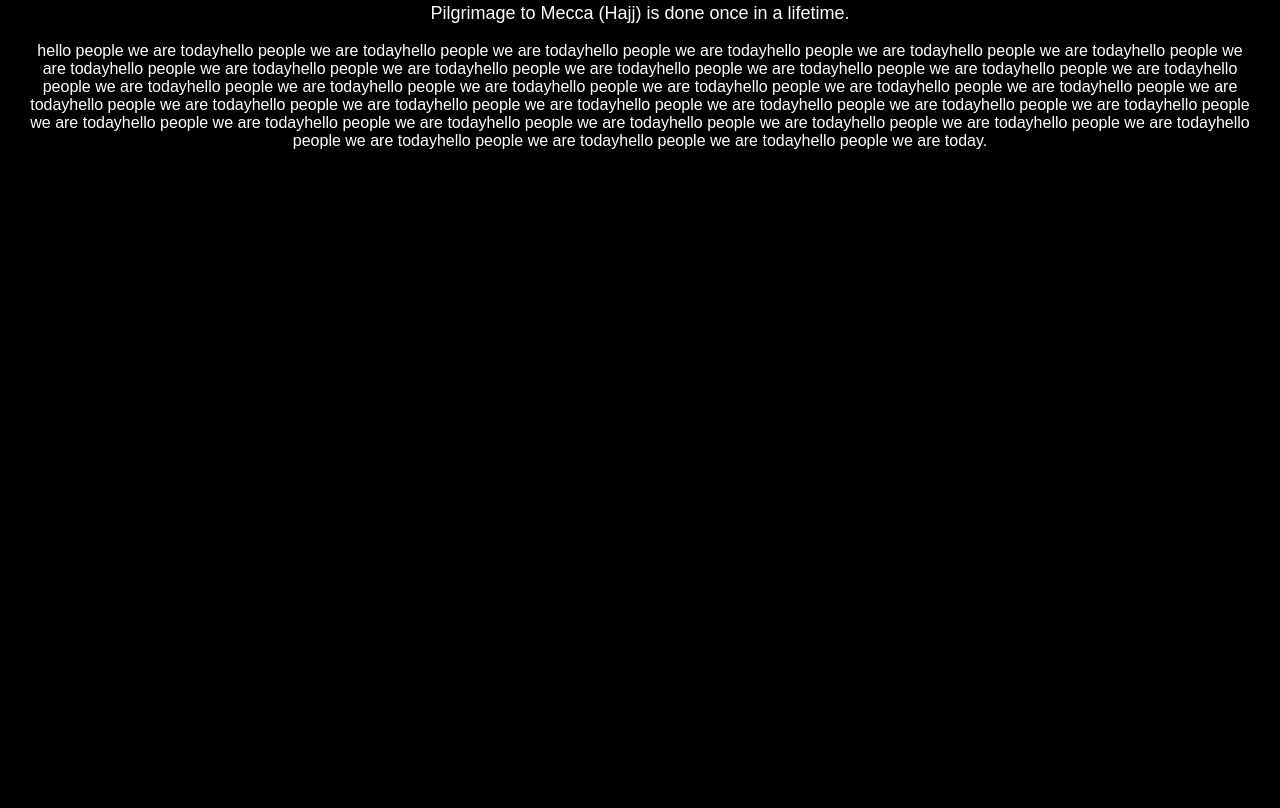
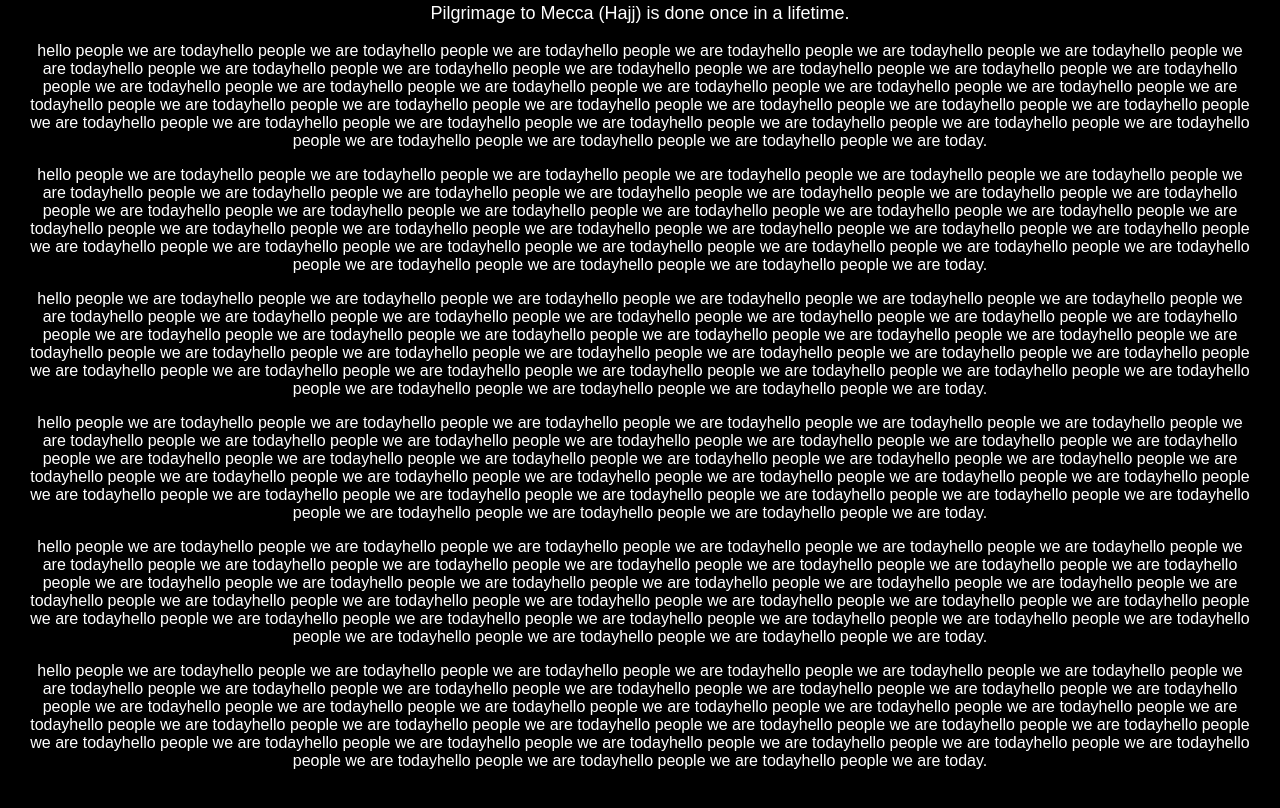
Before and after one commit to TheRyu876/MyMy, a plain HTML site: page index.html in a window 1280 px wide. Shown: the part 370-1178 px from the top of the page. Before the commit the page ends 800 px from the top, so only its background shows below. Drawn offline with Linux system fonts and the light colour scheme.

Commit message:
update message

```diff
--- a/index.html
+++ b/index.html
@@ -63,6 +63,13 @@
     <p class="search-item">Pilgrimage to Mecca (Hajj) is done once in a lifetime.</p>
   </div>
   <p>  hello people we are todayhello people we are todayhello people we are todayhello people we are todayhello people we are todayhello people we are todayhello people we are todayhello people we are todayhello people we are todayhello people we are todayhello people we are todayhello people we are todayhello people we are todayhello people we are todayhello people we are todayhello people we are todayhello people we are todayhello people we are todayhello people we are todayhello people we are todayhello people we are todayhello people we are todayhello people we are todayhello people we are todayhello people we are todayhello people we are todayhello people we are todayhello people we are todayhello people we are todayhello people we are todayhello people we are todayhello people we are todayhello people we are todayhello people we are todayhello people we are todayhello people we are todayhello people we are today.</p>
+  <p> hello people we are todayhello people we are todayhello people we are todayhello people we are todayhello people we are todayhello people we are todayhello people we are todayhello people we are todayhello people we are todayhello people we are todayhello people we are todayhello people we are todayhello people we are todayhello people we are todayhello people we are todayhello people we are todayhello people we are todayhello people we are todayhello people we are todayhello people we are todayhello people we are todayhello people we are todayhello people we are todayhello people we are todayhello people we are todayhello people we are todayhello people we are todayhello people we are todayhello people we are todayhello people we are todayhello people we are todayhello people we are todayhello people we are todayhello people we are todayhello people we are todayhello people we are todayhello people we are today.</p>
+
+  <p> hello people we are todayhello people we are todayhello people we are todayhello people we are todayhello people we are todayhello people we are todayhello people we are todayhello people we are todayhello people we are todayhello people we are todayhello people we are todayhello people we are todayhello people we are todayhello people we are todayhello people we are todayhello people we are todayhello people we are todayhello people we are todayhello people we are todayhello people we are todayhello people we are todayhello people we are todayhello people we are todayhello people we are todayhello people we are todayhello people we are todayhello people we are todayhello people we are todayhello people we are todayhello people we are todayhello people we are todayhello people we are todayhello people we are todayhello people we are todayhello people we are todayhello people we are todayhello people we are today.</p>
+    <p>  hello people we are todayhello people we are todayhello people we are todayhello people we are todayhello people we are todayhello people we are todayhello people we are todayhello people we are todayhello people we are todayhello people we are todayhello people we are todayhello people we are todayhello people we are todayhello people we are todayhello people we are todayhello people we are todayhello people we are todayhello people we are todayhello people we are todayhello people we are todayhello people we are todayhello people we are todayhello people we are todayhello people we are todayhello people we are todayhello people we are todayhello people we are todayhello people we are todayhello people we are todayhello people we are todayhello people we are todayhello people we are todayhello people we are todayhello people we are todayhello people we are todayhello people we are todayhello people we are today.</p>
+  <p> hello people we are todayhello people we are todayhello people we are todayhello people we are todayhello people we are todayhello people we are todayhello people we are todayhello people we are todayhello people we are todayhello people we are todayhello people we are todayhello people we are todayhello people we are todayhello people we are todayhello people we are todayhello people we are todayhello people we are todayhello people we are todayhello people we are todayhello people we are todayhello people we are todayhello people we are todayhello people we are todayhello people we are todayhello people we are todayhello people we are todayhello people we are todayhello people we are todayhello people we are todayhello people we are todayhello people we are todayhello people we are todayhello people we are todayhello people we are todayhello people we are todayhello people we are todayhello people we are today.</p>
+
+  <p> hello people we are todayhello people we are todayhello people we are todayhello people we are todayhello people we are todayhello people we are todayhello people we are todayhello people we are todayhello people we are todayhello people we are todayhello people we are todayhello people we are todayhello people we are todayhello people we are todayhello people we are todayhello people we are todayhello people we are todayhello people we are todayhello people we are todayhello people we are todayhello people we are todayhello people we are todayhello people we are todayhello people we are todayhello people we are todayhello people we are todayhello people we are todayhello people we are todayhello people we are todayhello people we are todayhello people we are todayhello people we are todayhello people we are todayhello people we are todayhello people we are todayhello people we are todayhello people we are today.</p>
 
 </body>
     </html>
```
